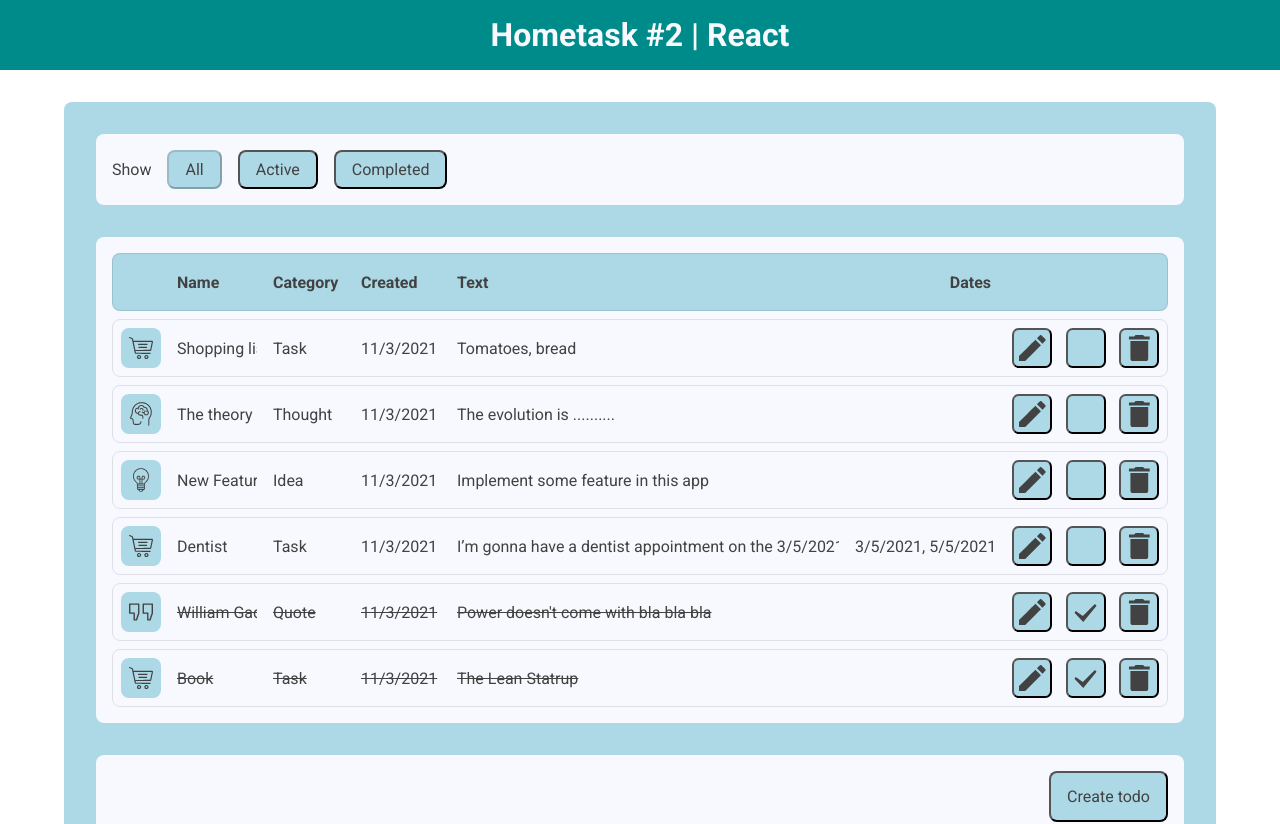
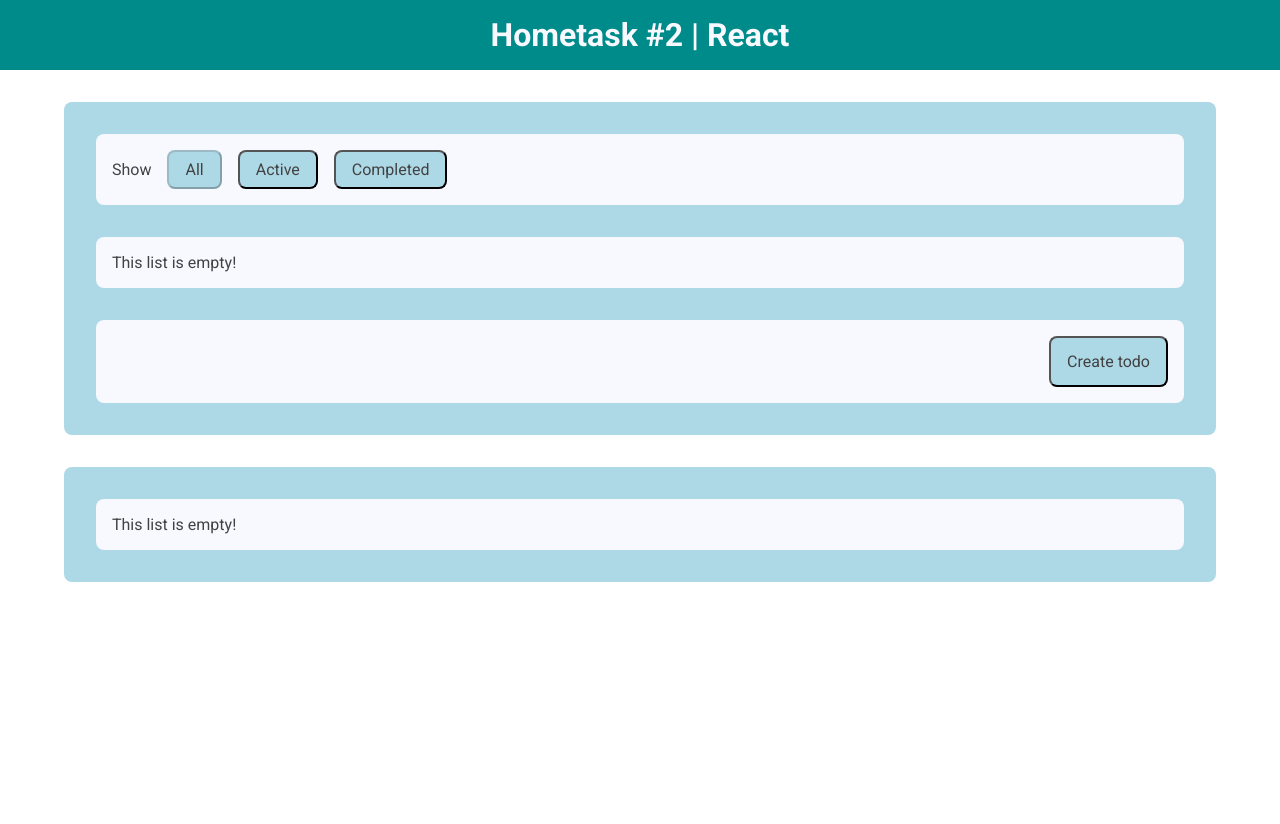
Before and after one commit to 6mahdapihka9/CourseOfReactAndNodeTask2, a React (Create React App) app: page / in a window 1280 px wide. Shown: the top 824 px of the page. After the commit the page ends 800 px from the top, so only its background shows below. Built offline with nearby package versions, Linux system fonts and the light colour scheme.

Commit message:
add interaction with localstorage to save and get todos list production v1.7

```diff
--- a/src/components/App.js
+++ b/src/components/App.js
@@ -8,8 +8,26 @@ import VisibleTodoList from './todoList/VisibleTodoList'
 import MiddleBlock from "./middleBlock/MiddleBlock"
 import Statistics from "./statictics/Statistics"
 import FormWrapper from "./formWrappper/FormWrapper"
+import {initTodos} from "../actions";
 
-const App = ({visibility}) => (
+const App = ({formVisibility, dispatch, todos}) => {
+  React.useEffect(() => {
+    dispatch(initTodos((localStorage.getItem('todos'))
+        ? JSON.parse(localStorage.getItem('todos')).map(todo => {
+          return {
+            ...todo,
+            dateOfCreation: new Date(todo.dateOfCreation)
+          }
+        })
+        : []
+    ))
+  }, [])
+
+  React.useEffect(() => {
+    localStorage.setItem('todos', JSON.stringify(todos));
+  }, [todos])
+
+  return (
       <div className={'view'}>
         <Header/>
         <section>
@@ -20,12 +38,14 @@ const App = ({visibility}) => (
         <section>
           <Statistics/>
         </section>
-      {(visibility) ? <FormWrapper className={'form-wrapper'}/> : null}
+        {(formVisibility) ? <FormWrapper className={'form-wrapper'}/> : null}
       </div>
   )
+}
 
 const mapStateToProps = state => ({
-  visibility: state.formDisplayer.visibility
+  formVisibility: state.formDisplayer.visibility,
+  todos: state.todos
 })
 
 
--- a/src/data/data.js
+++ /dev/null
@@ -1,56 +0,0 @@
-export let todos = [
-  {
-    id: "ZDZ_XnG0Ut",
-    name: 'Shopping list',
-    category: 'Task',
-    dateOfCreation: new Date(),
-    text: 'Tomatoes, bread',
-    datesFromText: [],
-    completed: false
-  },
-  {
-    id: 'WOkLYrlHDT',
-    name: 'The theory of evolution',
-    category: 'Thought',
-    dateOfCreation: new Date(),
-    text: 'The evolution is ..........',
-    datesFromText: [],
-    completed: false
-  },
-  {
-    id: 'ZMk3ZwiRHz',
-    name: 'New Feature',
-    category: 'Idea',
-    dateOfCreation: new Date(),
-    text: 'Implement some feature in this app',
-    datesFromText: [],
-    completed: false
-  },
-  {
-    id: 'sizDU41a7_',
-    name: 'Dentist',
-    category: 'Task',
-    dateOfCreation: new Date(),
-    text: "I’m gonna have a dentist appointment on the 3/5/2021, I moved it from 5/5/2021",
-    datesFromText: ['3/5/2021', '5/5/2021'],
-    completed: false
-  },
-  {
-    id: 'fpOx4iIX0U',
-    name: 'William Gaddis',
-    category: 'Quote',
-    dateOfCreation: new Date(),
-    text: "Power doesn\'t come with bla bla bla",
-    datesFromText: [],
-    completed: true
-  },
-  {
-    id: "LI_RUnkMNo",
-    name: 'Book',
-    category: 'Task',
-    dateOfCreation: new Date(),
-    text: 'The Lean Statrup',
-    datesFromText: [],
-    completed: true
-  }
-]
--- a/src/index.js
+++ b/src/index.js
@@ -5,12 +5,8 @@ import {Provider} from 'react-redux'
 import App from './components/App'
 import rootReducer from './reducers'
 import './index.css'
-import {todos} from "./data/data.js";
-import {initTodos} from "./actions";
 
 const store = createStore(rootReducer)
-
-store.dispatch(initTodos(todos))
 
 render(
     <Provider store={store}>
```
Also changed, not shown: 6 other files (tests, documents, lock files or other folders). Lines whose indentation alone changed are shown as unchanged.
